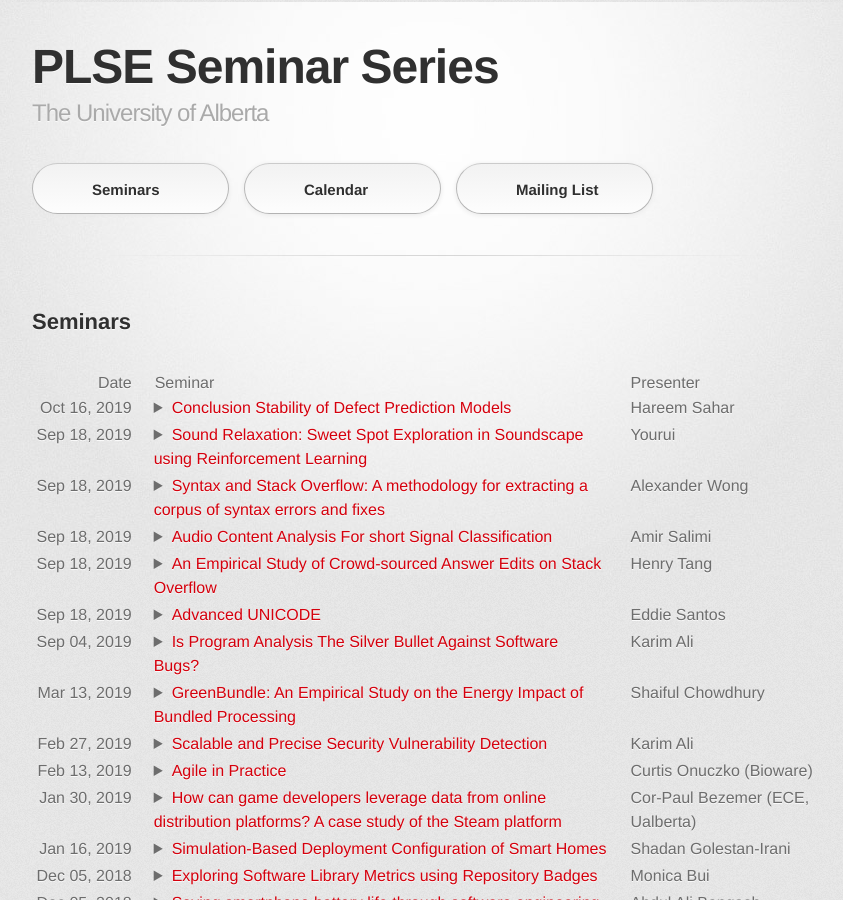
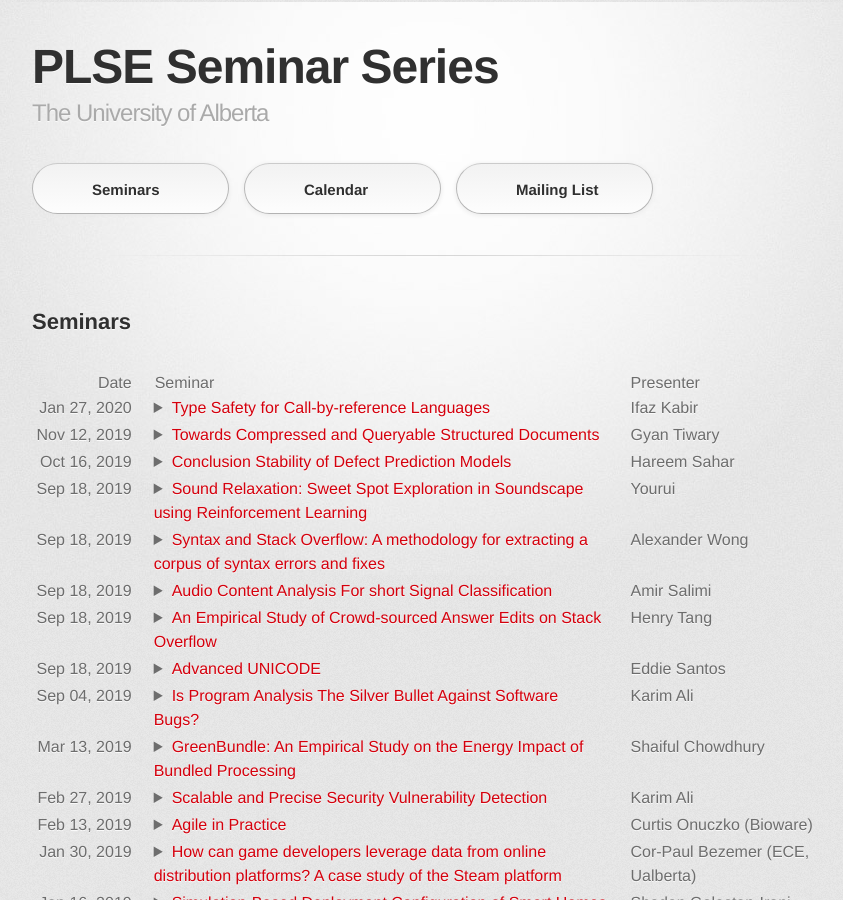
Before and after one commit to plse-seminar/plse-seminar.github.io, a Jekyll site: the page built from index.md, in a window 1280 px wide and 900 px high. Shown: the whole window, without its empty margins (210-1053 px from the left). Built offline with Jekyll 4.4.1, drawn with Linux system fonts in a browser that asks for light colours; some web fonts are replaced.

Commit message:
Update talks.yml

```diff
--- a/_data/talks.yml
+++ b/_data/talks.yml
@@ -1,3 +1,15 @@
+- id: ifaz-reference
+  title: "Type Safety for Call-by-reference Languages"
+  presenter: Ifaz Kabir
+  date: 2020-01-27 12:00:00
+  abstract: "Most modern programming languages are call-by-reference where data structures are stored in a heap and references to these data structures are passed to functions. In this talk, we will discuss what type safety means and go through all the stages of the design progress of a small type safe call-by-reference language, including precisely describing a machine the programs of the language would run on, the operations of the language, and the infrastructure needed to prove the language is type safe."
+
+- id: gyan-database
+  title: "Towards Compressed and Queryable Structured Documents"
+  presenter: Gyan Tiwary
+  date: 2019-11-12 12:00:00
+  abstract: "RESTful web services are the de-facto standard for implementing web-based systems today, and the cornerstone of this technology is the exchange of ascii-based structured documents, adopting XML or JSON as the underlying syntax. These documents tend to be verbose, with much of their content resulting from the repetitive inclusion of their structure tags. XML compression has been an active area of research. In this presentation, we will review the various formulations of the XML-compression problem and we will discuss our own method that, in many scenarios, outperforms the state-of-the-art methods."
+
 - id: eddie-unnicode
   title: "Advanced UNICODE"
   presenter: Eddie Santos
```
